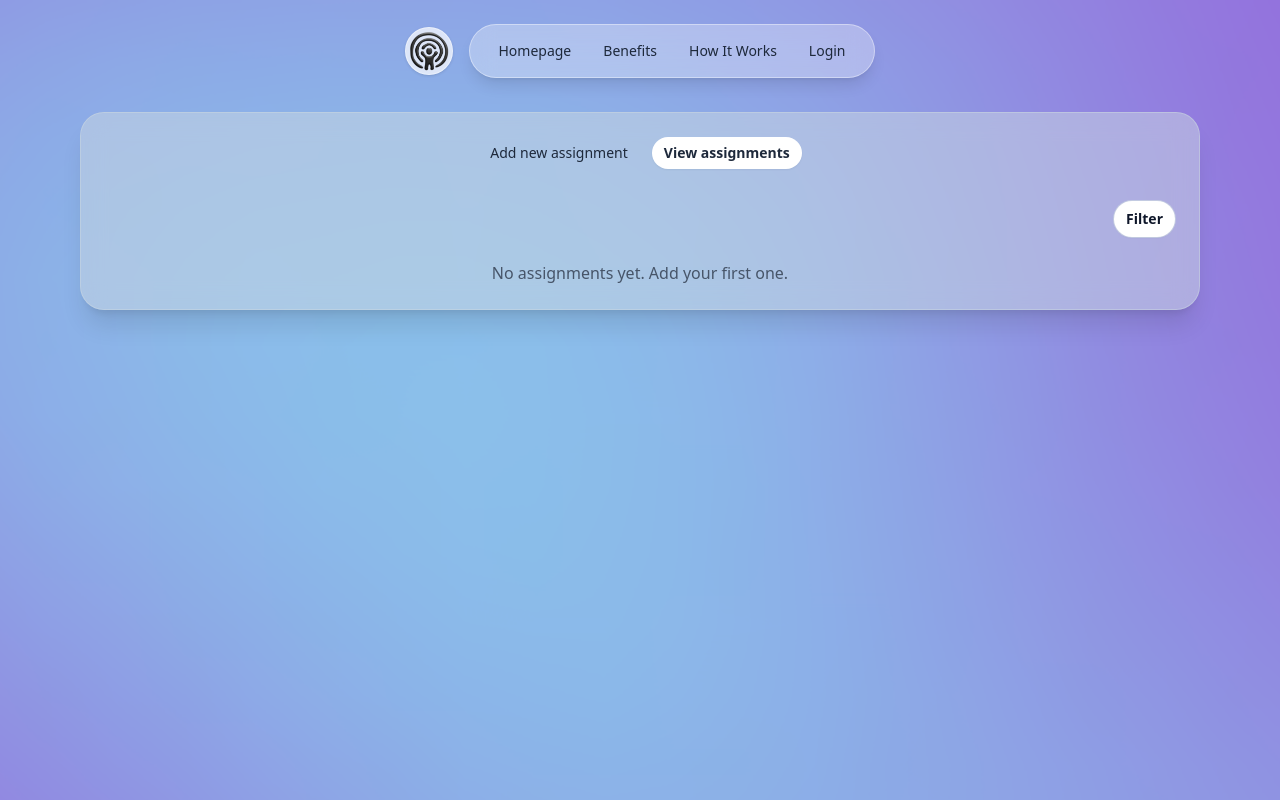
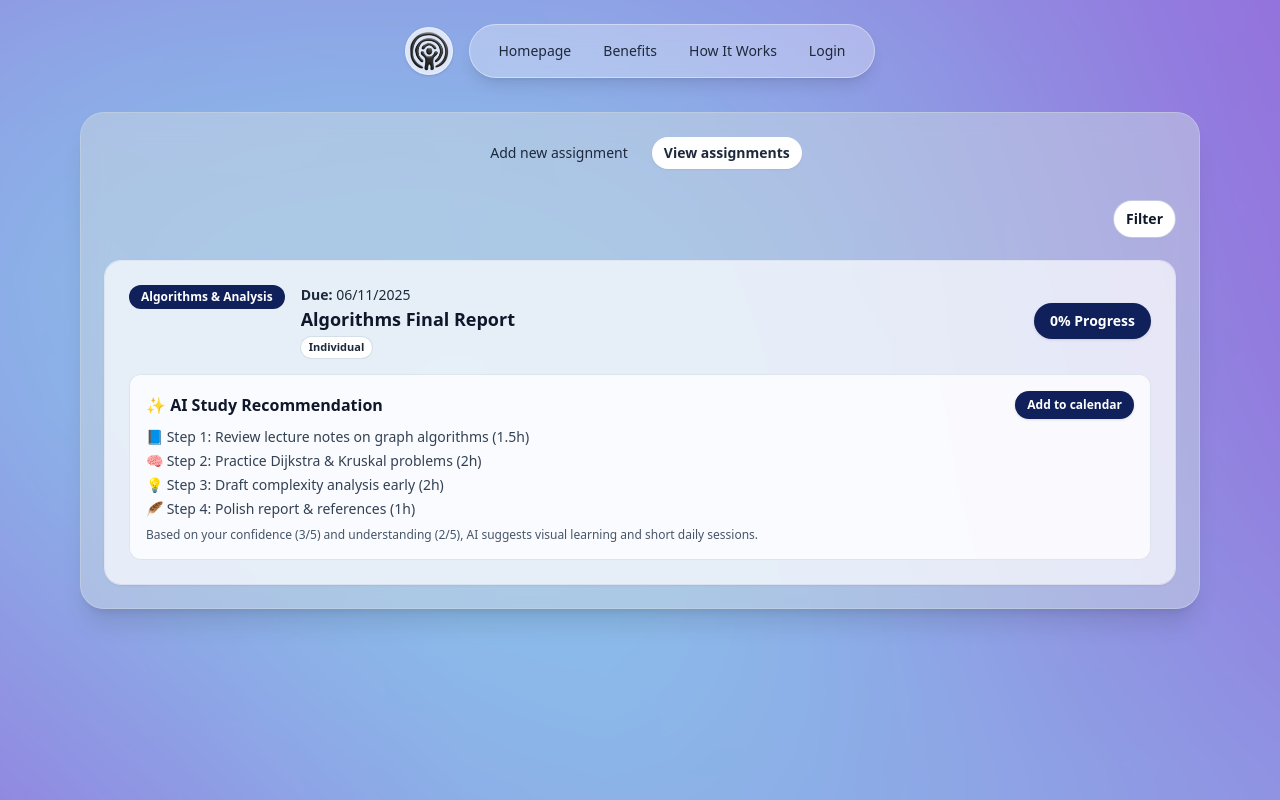
Before and after one commit to JovenTung/UpNext, a Next.js app: page /assignments in a window 1280 px wide. Both pictures are taken after a click on the button "View assignments". Shown: the top 800 px of the page. Built offline with nearby package versions, Linux system fonts and the light colour scheme.

Commit message:
Updated the view assignment page

```diff
--- a/app/assignments/page.tsx
+++ b/app/assignments/page.tsx
@@ -1,6 +1,7 @@
 'use client'
 
-import { useMemo, useRef, useState, useEffect } from 'react'
+import { useMemo, useRef, useState } from 'react'
+import { useSearchParams } from 'next/navigation'
 import { useStore } from '@/lib/store/useStore'
 import type { Assignment } from '@/lib/types'
 import ProgressRing from '@/components/ProgressRing'
@@ -9,35 +10,24 @@ export default function AssignmentsPage() {
   const assignments = useStore((s) => s.assignments)
   const addAssignment = useStore((s) => s.addAssignment)
 
-  const [tab, setTab] = useState<'add' | 'view'>(() =>
-    assignments.length ? 'view' : 'add'
-  )
+  const searchParams = useSearchParams()
+  const requestedTab = searchParams?.get('tab')
 
-  // read query param on client after mount to avoid CSR-bailout warning
-  useEffect(() => {
-    try {
-      if (typeof window === 'undefined') return
-      const sp = new URLSearchParams(window.location.search)
-      if (sp.get('tab') === 'add') setTab('add')
-    } catch (e) {
-      // ignore
-    }
-  }, [])
+  const [tab, setTab] = useState<'add' | 'view'>(() => {
+    if (requestedTab === 'add') return 'add'
+    return assignments.length ? 'view' : 'add'
+  })
 
   const [specMode, setSpecMode] = useState<'pdf' | 'text' | null>(null)
   const [specText, setSpecText] = useState('')
   const fileRef = useRef<HTMLInputElement | null>(null)
   const [fileName, setFileName] = useState<string | null>(null)
 
+  // simple progress heuristic combining started + understanding + confidence
   const computeProgress = (a: Partial<Assignment>) => {
     const u = Number(a.understanding ?? 1)
     const c = Number(a.confidence ?? 1)
-    const started =
-      (a as any).started === 'yes'
-        ? 1
-        : (a as any).started === 'partly'
-        ? 0.5
-        : 0
+    const started = (a as any).started === 'yes' ? 1 : (a as any).started === 'partly' ? 0.5 : 0
     const base = ((u - 1) / 4) * 40 + ((c - 1) / 4) * 40 + started * 20
     return Math.round(Math.max(0, Math.min(100, base)))
   }
@@ -52,48 +42,33 @@ export default function AssignmentsPage() {
     const idealStartDate = String(fd.get('idealStartDate') || '')
     const comfortableDueDate = String(fd.get('comfortableDueDate') || '')
 
-    const understanding = Number(fd.get('understanding') || 1) as
-      | 1
-      | 2
-      | 3
-      | 4
-      | 5
+    const understanding = Number(fd.get('understanding') || 1) as 1 | 2 | 3 | 4 | 5
     const confidence = Number(fd.get('confidence') || 1) as 1 | 2 | 3 | 4 | 5
     const started = String(fd.get('started') || 'no') as 'yes' | 'partly' | 'no'
 
     // NEW: group/individual
-    const workType = String(fd.get('workType') || 'individual') as
-      | 'group'
-      | 'individual'
+    const workType = String(fd.get('workType') || 'individual') as 'group' | 'individual'
 
     const file = (fileRef.current?.files && fileRef.current.files[0]) || null
-    const specType =
-      specMode ?? (file ? 'pdf' : specText.trim() ? 'text' : undefined)
+    const specType = specMode ?? (file ? 'pdf' : specText.trim() ? 'text' : undefined)
 
     const a = {
       id: `${Date.now()}`,
       title,
       subject: subject || undefined,
-      dueDate: dueDate
-        ? new Date(dueDate).toISOString()
-        : new Date().toISOString(),
-      idealStartDate: idealStartDate
-        ? new Date(idealStartDate).toISOString()
-        : undefined,
-      comfortableDueDate: comfortableDueDate
-        ? new Date(comfortableDueDate).toISOString()
-        : undefined,
+      dueDate: dueDate ? new Date(dueDate).toISOString() : new Date().toISOString(),
+      idealStartDate: idealStartDate ? new Date(idealStartDate).toISOString() : undefined,
+      comfortableDueDate: comfortableDueDate ? new Date(comfortableDueDate).toISOString() : undefined,
       estimatedHours: 6,
       understanding,
       confidence,
       started,
-
       notes: String(fd.get('notes') || '') || undefined,
       specType,
       specText: specType === 'text' ? specText : undefined,
       specFileName: specType === 'pdf' && file ? file.name : undefined,
       progress: computeProgress({ understanding, confidence, started }),
-      workType,
+      workType, // keep for future
     } as any as Assignment
 
     addAssignment(a)
@@ -109,27 +84,19 @@ export default function AssignmentsPage() {
     <section className="loggedIn-bg min-h-[130vh] w-full pt-32 md:pt-40 lg:pt-28">
       <div className="mx-auto max-w-6xl px-4">
         <div className="rounded-3xl border border-[#CCD8E1]/50 bg-[#CCD8E1]/50 p-6 shadow-xl backdrop-blur-md">
-          {/* Local tabs inside the panel */}
+          {/* Tabs inside the panel */}
           <div className="mb-8 flex items-center justify-center gap-3">
             <button
               onClick={() => setTab('add')}
               type="button"
-              className={`nav-pill ${
-                tab === 'add'
-                  ? 'bg-white font-bold text-slate-900 shadow-sm'
-                  : ''
-              }`}
+              className={`nav-pill ${tab === 'add' ? 'bg-white font-bold text-slate-900 shadow-sm' : ''}`}
             >
               Add new assignment
             </button>
             <button
               onClick={() => setTab('view')}
               type="button"
-              className={`nav-pill ${
-                tab === 'view'
-                  ? 'bg-white font-bold text-slate-900 shadow-sm'
-                  : ''
-              }`}
+              className={`nav-pill ${tab === 'view' ? 'bg-white font-bold text-slate-900 shadow-sm' : ''}`}
             >
               View assignments
             </button>
@@ -139,9 +106,7 @@ export default function AssignmentsPage() {
             <form onSubmit={onAdd} className="space-y-6">
               {/* spec row */}
               <div className="flex flex-wrap items-center gap-4">
-                <p className="font-semibold text-slate-900">
-                  Enter your assignment specifications:
-                </p>
+                <p className="font-semibold text-slate-900">Enter your assignment specifications:</p>
                 <div className="flex items-center gap-3">
                   <label
                     onClick={() => setSpecMode('pdf')}
@@ -157,8 +122,7 @@ export default function AssignmentsPage() {
                       accept="application/pdf"
                       className="hidden"
                       onChange={(ev) => {
-                        const f =
-                          ev.currentTarget.files && ev.currentTarget.files[0]
+                        const f = ev.currentTarget.files && ev.currentTarget.files[0]
                         if (f) setFileName(f.name)
                         setSpecMode('pdf')
                       }}
@@ -178,20 +142,14 @@ export default function AssignmentsPage() {
                     Enter Text
                   </button>
 
-                  {fileName && (
-                    <span className="ml-1 text-sm text-slate-700">
-                      {fileName}
-                    </span>
-                  )}
+                  {fileName && <span className="ml-1 text-sm text-slate-700">{fileName}</span>}
                 </div>
               </div>
 
               {/* subject & date */}
               <div className="grid grid-cols-1 gap-6 md:grid-cols-2">
                 <div>
-                  <label className="block text-sm font-semibold text-slate-800">
-                    Subject
-                  </label>
+                  <label className="block text-sm font-semibold text-slate-800">Subject</label>
                   <input
                     name="subject"
                     className="mt-2 w-full rounded-xl border border-[#CCD8E1]/70 bg-white/80 px-3 py-2 shadow-inner placeholder:text-slate-400"
@@ -199,9 +157,7 @@ export default function AssignmentsPage() {
                   />
                 </div>
                 <div>
-                  <label className="block text-sm font-semibold text-slate-800">
-                    Due date
-                  </label>
+                  <label className="block text-sm font-semibold text-slate-800">Due date</label>
                   <input
                     name="dueDate"
                     type="date"
@@ -212,15 +168,15 @@ export default function AssignmentsPage() {
 
               {/* name */}
               <div>
-                <label className="block text-sm font-semibold text-slate-800">
-                  Assignment Name
-                </label>
+                <label className="block text-sm font-semibold text-slate-800">Assignment Name</label>
                 <input
                   name="title"
                   className="mt-2 w-full rounded-xl border border-[#CCD8E1]/70 bg-white/80 px-3 py-2 shadow-inner"
                   placeholder="Give this assignment a name"
                 />
               </div>
+
+              {/* group/individual */}
               <div className="space-y-2">
                 <label className="block text-sm font-semibold text-slate-800">
                   Is this an individual assignment or group assignment?
@@ -245,26 +201,16 @@ export default function AssignmentsPage() {
                   ))}
                 </div>
               </div>
+
               {/* understanding */}
               <div className="space-y-2">
                 <label className="block text-sm font-semibold text-slate-800">
                   How well do you understand this assignment so far?
                 </label>
-                <input
-                  name="understanding"
-                  defaultValue={1}
-                  type="range"
-                  min={1}
-                  max={5}
-                  className="w-full"
-                />
+                <input name="understanding" defaultValue={1} type="range" min={1} max={5} className="w-full" />
                 <div className="flex justify-between text-xs text-slate-600">
-                  <span>
-                    <span className="font-semibold">1</span> Not at all
-                  </span>
-                  <span>
-                    <span className="font-semibold">5</span> Very well
-                  </span>
+                  <span><span className="font-semibold">1</span> Not at all</span>
+                  <span><span className="font-semibold">5</span> Very well</span>
                 </div>
               </div>
 
@@ -273,21 +219,10 @@ export default function AssignmentsPage() {
                 <label className="block text-sm font-semibold text-slate-800">
                   How confident are you in this topic area?
                 </label>
-                <input
-                  name="confidence"
-                  defaultValue={1}
-                  type="range"
-                  min={1}
-                  max={5}
-                  className="w-full"
-                />
+                <input name="confidence" defaultValue={1} type="range" min={1} max={5} className="w-full" />
                 <div className="flex justify-between text-xs text-slate-600">
-                  <span>
-                    <span className="font-semibold">1</span> Not confident
-                  </span>
-                  <span>
-                    <span className="font-semibold">5</span> Very confident
-                  </span>
+                  <span><span className="font-semibold">1</span> Not confident</span>
+                  <span><span className="font-semibold">5</span> Very confident</span>
                 </div>
               </div>
 
@@ -360,9 +295,7 @@ export default function AssignmentsPage() {
 
               {/* notes */}
               <div>
-                <label className="block text-sm font-semibold text-slate-800">
-                  Notes
-                </label>
+                <label className="block text-sm font-semibold text-slate-800">Notes</label>
                 <textarea
                   name="notes"
                   rows={2}
@@ -381,6 +314,7 @@ export default function AssignmentsPage() {
               </div>
             </form>
           ) : (
+            /* ---------------- VIEW (HARDCODED FOR DEMO) ---------------- */
             <div className="space-y-6">
               <div className="flex items-center justify-between">
                 <div />
@@ -390,22 +324,99 @@ export default function AssignmentsPage() {
               </div>
 
               <div className="space-y-4">
-                {assignments.length === 0 ? (
-                  <p className="text-center text-slate-600">
-                    No assignments yet. Add your first one.
-                  </p>
-                ) : (
-                  assignments
-                    .slice()
-                    .reverse()
-                    .map((a) => <AssignmentCard key={a.id} a={a} />)
-                )}
+                <DemoAssignmentCard
+                  subject="Algorithms & Analysis"
+                  due="06/11/2025"
+                  title="Algorithms Final Report"
+                  progressLabel="0% Progress"
+                  badge="Individual"
+                  ai={{
+                    bullets: [
+                      '📘 Step 1: Review lecture notes on graph algorithms (1.5h)',
+                      '🧠 Step 2: Practice Dijkstra & Kruskal problems (2h)',
+                      '💡 Step 3: Draft complexity analysis early (2h)',
+                      '🪶 Step 4: Polish report & references (1h)',
+                    ],
+                    footnote:
+                      'Based on your confidence (3/5) and understanding (2/5), AI suggests visual learning and short daily sessions.',
+                  }}
+                />
               </div>
             </div>
           )}
         </div>
       </div>
     </section>
+  )
+}
+
+function DemoAssignmentCard({
+  subject,
+  due,
+  title,
+  progressLabel,
+  badge,
+  progressPillColor = '#0F205A',
+  ai,
+}: {
+  subject: string
+  due: string
+  title: string
+  progressLabel: string
+  badge?: 'Group' | 'Individual' | string
+  progressPillColor?: string
+  ai: { bullets: string[]; footnote: string }
+}) {
+  return (
+    <div className="rounded-2xl bg-white/70 p-6 shadow ring-1 ring-white/60">
+      <div className="flex items-center justify-between gap-4">
+        <div className="flex min-w-0 items-start gap-4">
+          <span
+            className="inline-flex shrink-0 items-center rounded-full px-3 py-1 text-xs font-bold text-white"
+            style={{ background: progressPillColor }}
+          >
+            {subject}
+          </span>
+          <div className="min-w-0">
+            <p className="text-sm text-slate-800">
+              <span className="font-semibold">Due:</span> {due}
+            </p>
+            <h3 className="truncate text-lg font-semibold text-slate-900">{title}</h3>
+            {badge && (
+              <span className="mt-1 inline-flex items-center rounded-full bg-white px-2 py-0.5 text-[11px] font-semibold text-slate-800 ring-1 ring-[#CCD8E1]/70">
+                {badge}
+              </span>
+            )}
+          </div>
+        </div>
+
+        <div
+          className="shrink-0 rounded-full px-4 py-2 text-sm font-semibold text-white shadow"
+          style={{ background: progressPillColor }}
+        >
+          {progressLabel}
+        </div>
+      </div>
+
+      {/* Mock AI recommendation */}
+      <div className="mt-4 rounded-xl border border-[#CCD8E1]/60 bg-white/80 p-4">
+        <div className="mb-2 flex items-center justify-between">
+          <h4 className="text-base font-semibold text-slate-900">✨ AI Study Recommendation</h4>
+          <div className="flex gap-2">
+            <button className="rounded-full bg-[#0F205A] px-3 py-1.5 text-xs font-semibold text-white shadow hover:opacity-95">
+              Add to calendar
+            </button>
+          </div>
+        </div>
+
+        <ul className="space-y-1 text-sm text-slate-700">
+          {ai.bullets.map((b, i) => (
+            <li key={i}>{b}</li>
+          ))}
+        </ul>
+        <p className="mt-2 text-xs text-slate-600">{ai.footnote}</p>
+      </div>
+    </div>
   )
 }
 
@@ -430,9 +441,7 @@ function AssignmentCard({ a }: { a: Assignment }) {
           <p className="text-sm text-slate-800">
             <span className="font-semibold">Due:</span> {dueStr}
           </p>
-          <h3 className="truncate text-lg font-semibold text-slate-900">
-            {a.title}
-          </h3>
+          <h3 className="truncate text-lg font-semibold text-slate-900">{a.title}</h3>
         </div>
       </div>
       <ProgressRing value={(a as any).progress ?? 0} />
```
